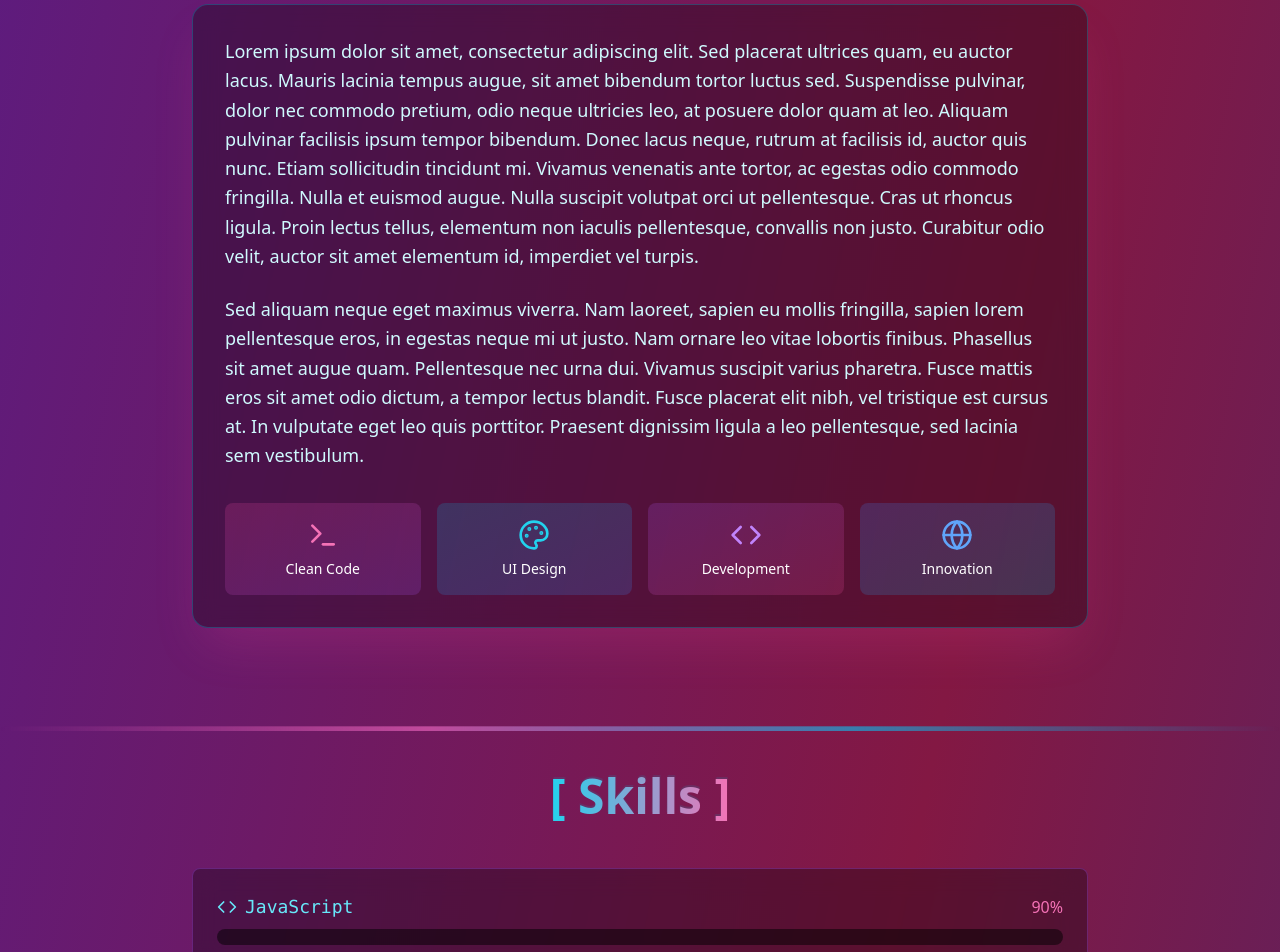
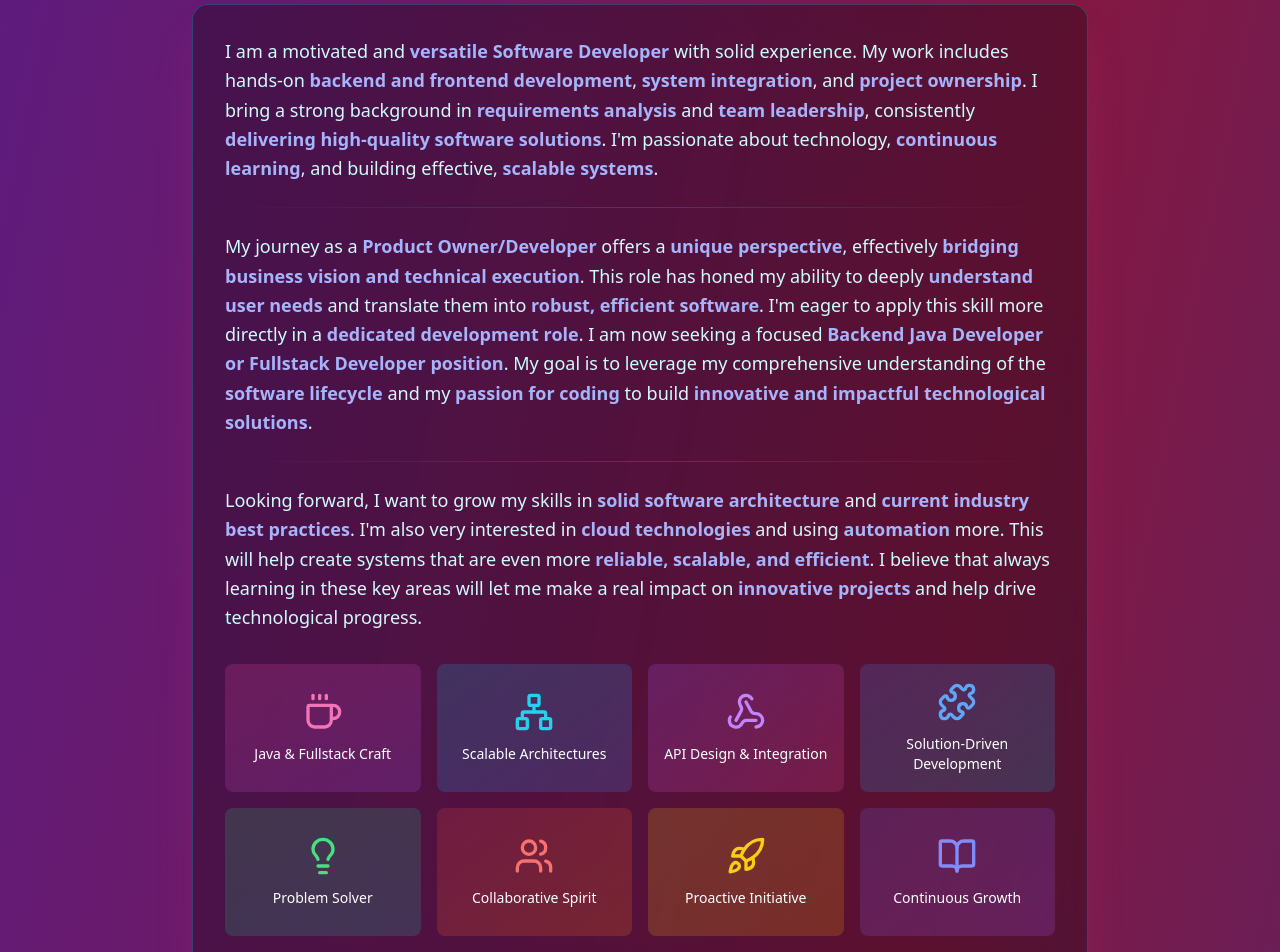
Before and after one commit to krzysztofprzybysz-dev/portfolio-website, a React (Create React App) app: page / in a window 1280 px wide. Shown: the part 940-1892 px from the top of the page. Built offline with nearby package versions, Linux system fonts and the light colour scheme.

Commit message:
Enhance Skills and About sections with new skill descriptions and improved layout

```diff
--- a/src/components/About.js
+++ b/src/components/About.js
@@ -1,5 +1,5 @@
 import React, { forwardRef } from 'react';
-import { Terminal, Palette, Code, Globe } from 'lucide-react';
+import { Coffee, Network, Webhook, Puzzle, Lightbulb, Users, Rocket, BookOpen } from 'lucide-react';
 
 const About = forwardRef((props, ref) => {
     return (
@@ -14,40 +14,69 @@ const About = forwardRef((props, ref) => {
           </span>
                 </h2>
                 <div className="bg-black/30 backdrop-blur-md rounded-2xl p-8 border border-cyan-500/30 shadow-2xl shadow-pink-500/20 scroll-animate animate-up mb-12">
-                    <p className="text-lg leading-relaxed mb-6 text-cyan-100 scroll-animate animate-left">
-                        Lorem ipsum dolor sit amet, consectetur adipiscing elit. Sed placerat ultrices quam, eu auctor
-                        lacus. Mauris lacinia tempus augue, sit amet bibendum tortor luctus sed. Suspendisse pulvinar,
-                        dolor nec commodo pretium, odio neque ultricies leo, at posuere dolor quam at leo. Aliquam
-                        pulvinar facilisis ipsum tempor bibendum. Donec lacus neque, rutrum at facilisis id, auctor quis
-                        nunc. Etiam sollicitudin tincidunt mi. Vivamus venenatis ante tortor, ac egestas odio commodo
-                        fringilla. Nulla et euismod augue. Nulla suscipit volutpat orci ut pellentesque. Cras ut rhoncus
-                        ligula. Proin lectus tellus, elementum non iaculis pellentesque, convallis non justo. Curabitur
-                        odio velit, auctor sit amet elementum id, imperdiet vel turpis.
+                    <p className="text-lg leading-relaxed mb-4 text-cyan-100 scroll-animate animate-left">
+                        I am a motivated and <strong className="text-indigo-300">versatile Software Developer</strong> with solid experience. My work includes hands-on <strong className="text-indigo-300">backend and frontend development</strong>, <strong className="text-indigo-300">system integration</strong>, and <strong className="text-indigo-300">project ownership</strong>. I bring a strong background in <strong className="text-indigo-300">requirements analysis</strong> and <strong className="text-indigo-300">team leadership</strong>, consistently <strong className="text-indigo-300">delivering high-quality software solutions</strong>. I'm passionate about technology, <strong className="text-indigo-300">continuous learning</strong>, and building effective, <strong className="text-indigo-300">scalable systems</strong>.
                     </p>
-                    <p className="text-lg leading-relaxed mb-6 text-cyan-100 scroll-animate animate-right">
-                        Sed aliquam neque eget maximus viverra. Nam laoreet, sapien eu mollis fringilla, sapien lorem
-                        pellentesque eros, in egestas neque mi ut justo. Nam ornare leo vitae lobortis finibus.
-                        Phasellus sit amet augue quam. Pellentesque nec urna dui. Vivamus suscipit varius pharetra.
-                        Fusce mattis eros sit amet odio dictum, a tempor lectus blandit. Fusce placerat elit nibh, vel
-                        tristique est cursus at. In vulputate eget leo quis porttitor. Praesent dignissim ligula a leo
-                        pellentesque, sed lacinia sem vestibulum.
+
+                    <div className="h-px bg-gradient-to-r from-transparent via-cyan-500/30 to-transparent my-6"></div>
+
+                    <p className="text-lg leading-relaxed mb-4 text-cyan-100 scroll-animate animate-right">
+                        My journey as a <strong className="text-indigo-300">Product Owner/Developer</strong> offers a <strong className="text-indigo-300">unique perspective</strong>, effectively <strong className="text-indigo-300">bridging business vision and technical execution</strong>. This role has honed my ability to deeply <strong className="text-indigo-300">understand user needs</strong> and translate them into <strong className="text-indigo-300">robust, efficient software</strong>. I'm eager to apply this skill more directly in a <strong className="text-indigo-300">dedicated development role</strong>. I am now seeking a focused <strong className="text-indigo-300">Backend Java Developer or Fullstack Developer position</strong>. My goal is to leverage my comprehensive understanding of the <strong className="text-indigo-300">software lifecycle</strong> and my <strong className="text-indigo-300">passion for coding</strong> to build <strong className="text-indigo-300">innovative and impactful technological solutions</strong>.
                     </p>
-                    <div className="grid grid-cols-2 md:grid-cols-4 gap-4 mt-8">
-                        <div className="bg-gradient-to-br from-pink-500/20 to-purple-500/20 p-4 rounded-lg text-center scroll-animate animate-up">
-                            <Terminal className="w-8 h-8 mx-auto mb-2 text-pink-400" />
-                            <p className="text-sm">Clean Code</p>
+
+                    <div className="h-px bg-gradient-to-r from-transparent via-pink-500/30 to-transparent my-6"></div>
+
+                    <p className="text-lg leading-relaxed mb-4 text-cyan-100 scroll-animate animate-left">
+                        Looking forward, I want to grow my skills in <strong className="text-indigo-300">solid software architecture</strong> and <strong className="text-indigo-300">current industry best practices</strong>. I'm also very interested in <strong className="text-indigo-300">cloud technologies</strong> and using <strong className="text-indigo-300">automation</strong> more. This will help create systems that are even more <strong className="text-indigo-300">reliable, scalable, and efficient</strong>. I believe that always learning in these key areas will let me make a real impact on <strong className="text-indigo-300">innovative projects</strong> and help drive technological progress.
+                    </p>
+                    <div className="grid grid-cols-2 sm:grid-cols-4 gap-4 mt-8">
+                        <div className="bg-gradient-to-br from-pink-500/20 to-purple-500/20 p-4 rounded-lg text-center scroll-animate animate-up flex flex-col items-center justify-center h-32">
+                            <div className="flex items-center justify-center w-full">
+                                <Coffee className="w-10 h-10 text-pink-400" />
+                            </div>
+                            <p className="text-sm mt-3 font-medium">Java & Fullstack Craft</p>
                         </div>
-                        <div className="bg-gradient-to-br from-cyan-500/20 to-blue-500/20 p-4 rounded-lg text-center scroll-animate animate-up">
-                            <Palette className="w-8 h-8 mx-auto mb-2 text-cyan-400" />
-                            <p className="text-sm">UI Design</p>
+                        <div className="bg-gradient-to-br from-cyan-500/20 to-blue-500/20 p-4 rounded-lg text-center scroll-animate animate-up flex flex-col items-center justify-center h-32">
+                            <div className="flex items-center justify-center w-full">
+                                <Network className="w-10 h-10 text-cyan-400" />
+                            </div>
+                            <p className="text-sm mt-3 font-medium">Scalable Architectures</p>
                         </div>
-                        <div className="bg-gradient-to-br from-purple-500/20 to-pink-500/20 p-4 rounded-lg text-center scroll-animate animate-up">
-                            <Code className="w-8 h-8 mx-auto mb-2 text-purple-400" />
-                            <p className="text-sm">Development</p>
+                        <div className="bg-gradient-to-br from-purple-500/20 to-pink-500/20 p-4 rounded-lg text-center scroll-animate animate-up flex flex-col items-center justify-center h-32">
+                            <div className="flex items-center justify-center w-full">
+                                <Webhook className="w-10 h-10 text-purple-400" />
+                            </div>
+                            <p className="text-sm mt-3 font-medium">API Design & Integration</p>
                         </div>
-                        <div className="bg-gradient-to-br from-blue-500/20 to-cyan-500/20 p-4 rounded-lg text-center scroll-animate animate-up">
-                            <Globe className="w-8 h-8 mx-auto mb-2 text-blue-400" />
-                            <p className="text-sm">Innovation</p>
+                        <div className="bg-gradient-to-br from-blue-500/20 to-cyan-500/20 p-4 rounded-lg text-center scroll-animate animate-up flex flex-col items-center justify-center h-32">
+                            <div className="flex items-center justify-center w-full">
+                                <Puzzle className="w-10 h-10 text-blue-400" />
+                            </div>
+                            <p className="text-sm mt-3 font-medium">Solution-Driven Development</p>
+                        </div>
+                        <div className="bg-gradient-to-br from-green-500/20 to-teal-500/20 p-4 rounded-lg text-center scroll-animate animate-up flex flex-col items-center justify-center h-32">
+                            <div className="flex items-center justify-center w-full">
+                                <Lightbulb className="w-10 h-10 text-green-400" />
+                            </div>
+                            <p className="text-sm mt-3 font-medium">Problem Solver</p>
+                        </div>
+                        <div className="bg-gradient-to-br from-red-500/20 to-orange-500/20 p-4 rounded-lg text-center scroll-animate animate-up flex flex-col items-center justify-center h-32">
+                            <div className="flex items-center justify-center w-full">
+                                <Users className="w-10 h-10 text-red-400" />
+                            </div>
+                            <p className="text-sm mt-3 font-medium">Collaborative Spirit</p>
+                        </div>
+                        <div className="bg-gradient-to-br from-yellow-500/20 to-amber-500/20 p-4 rounded-lg text-center scroll-animate animate-up flex flex-col items-center justify-center h-32">
+                            <div className="flex items-center justify-center w-full">
+                                <Rocket className="w-10 h-10 text-yellow-400" />
+                            </div>
+                            <p className="text-sm mt-3 font-medium">Proactive Initiative</p>
+                        </div>
+                        <div className="bg-gradient-to-br from-indigo-500/20 to-purple-500/20 p-4 rounded-lg text-center scroll-animate animate-up flex flex-col items-center justify-center h-32">
+                            <div className="flex items-center justify-center w-full">
+                                <BookOpen className="w-10 h-10 text-indigo-400" />
+                            </div>
+                            <p className="text-sm mt-3 font-medium">Continuous Growth</p>
                         </div>
                     </div>
                 </div>
--- a/src/components/Skills.js
+++ b/src/components/Skills.js
@@ -3,6 +3,15 @@ import { skills } from '../data/portfolioData';
 import * as LucideIcons from 'lucide-react';
 
 const Skills = forwardRef((props, ref) => {
+    // Funkcja mapująca poziom procentowy na tekstowy opis
+    const getLevelDescription = (level) => {
+        if (level >= 90) return "Ekspert";
+        if (level >= 80) return "Zaawansowany";
+        if (level >= 70) return "Średniozaawansowany";
+        if (level >= 50) return "Podstawowy";
+        return "Początkujący";
+    };
+
     return (
         <section ref={ref} id="skills" className="py-12 px-6 vaporwave-section">
             <div className="container mx-auto max-w-4xl">
@@ -14,31 +23,20 @@ const Skills = forwardRef((props, ref) => {
             [ Skills ]
           </span>
                 </h2>
-                <div className="space-y-6 mb-12">
+                <div className="grid grid-cols-1 md:grid-cols-2 lg:grid-cols-3 gap-6 mb-12">
                     {skills.map((skill, index) => {
                         const Icon = LucideIcons[skill.icon];
                         return (
                             <div
                                 key={skill.name}
-                                className="bg-black/30 backdrop-blur-md rounded-lg p-6 border border-purple-500/30 scroll-animate animate-left"
+                                className="bg-black/30 backdrop-blur-md rounded-lg p-6 border border-purple-500/30 scroll-animate animate-left flex flex-col items-center text-center hover:border-cyan-400 transition-all duration-300 hover:transform hover:scale-105"
                                 style={{ animationDelay: `${index * 0.1}s` }}
                             >
-                                <div className="flex justify-between mb-2 items-center">
-                                    <div className="flex items-center gap-2">
-                                        {Icon && <Icon className="text-cyan-300 w-5 h-5" />}
-                                        <span className="text-lg font-mono text-cyan-300">{skill.name}</span>
-                                    </div>
-                                    <span className="text-pink-400">{skill.level}%</span>
+                                <div className="mb-4 bg-gradient-to-r from-pink-500/30 to-cyan-500/30 p-5 rounded-full">
+                                    {Icon && <Icon className="text-cyan-300 w-12 h-12" />}
                                 </div>
-                                <div className="w-full bg-black/50 rounded-full h-4 overflow-hidden">
-                                    <div
-                                        className="h-full bg-gradient-to-r from-pink-500 to-cyan-500 rounded-full transition-all duration-1000 ease-out skill-bar"
-                                        style={{
-                                            width: `${skill.level}%`,
-                                            animationDelay: `${index * 0.1}s`
-                                        }}
-                                    ></div>
-                                </div>
+                                <h3 className="text-xl font-mono text-cyan-300 mb-2">{skill.name}</h3>
+                                <span className="text-pink-400 text-sm font-medium">{getLevelDescription(skill.level)}</span>
                             </div>
                         );
                     })}
```
